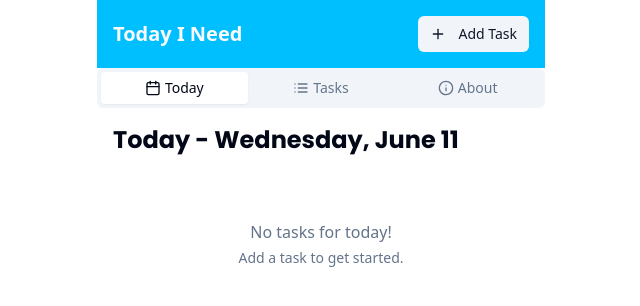
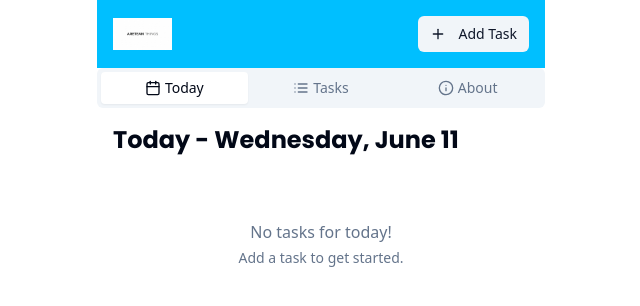
Before and after one commit to AreteanThings/today-i-need, a React (Vite) app: page / in a window 1280 px wide. Shown: the top 306 px of the page, without its empty margins (319-959 px from the left). Built offline with nearby package versions, Linux system fonts and the light colour scheme.

Commit message:
Add logo to title bar
Add logo to the title bar.

```diff
--- a/src/pages/Index.tsx
+++ b/src/pages/Index.tsx
@@ -37,7 +37,11 @@ const Index = () => {
       <div className="max-w-md mx-auto">
         {/* Header */}
         <div className="bg-primary text-primary-foreground p-4 flex justify-between items-center">
-          <h1 className="text-xl font-bold">Today I Need</h1>
+          <img
+            src="/lovable-uploads/4afb77f3-4914-42f5-b70d-5201d4577c5b.png"
+            alt="Aretean Things"
+            className="h-8 object-contain"
+          />
           {activeTab !== "about" && (
             <Button
               size="sm"
```
Also changed, not shown: public/lovable-uploads/4afb77f3-4914-42f5-b70d-5201d4577c5b.png (added).
